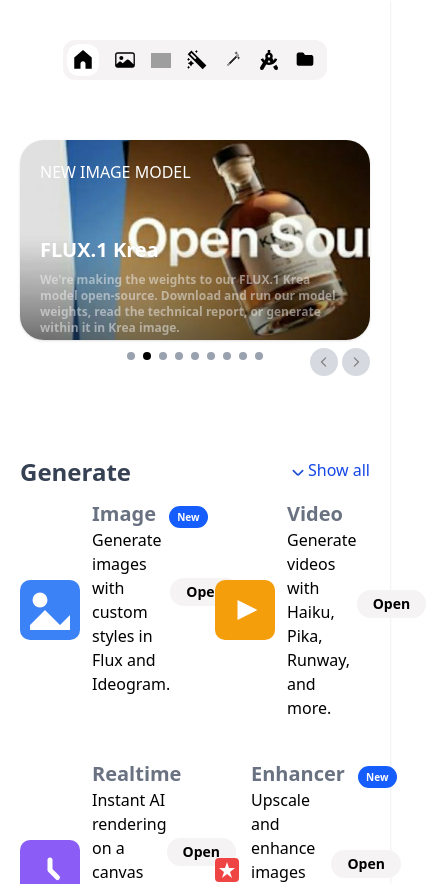
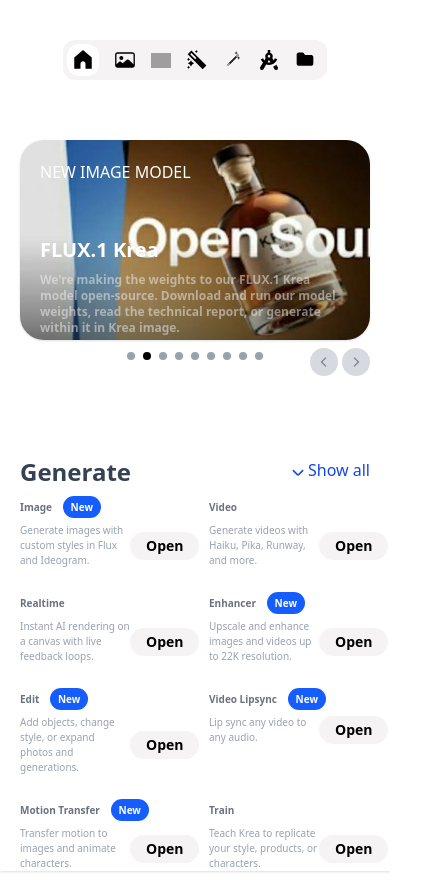
Before and after one commit to Kcfreshz/Krea-Ai-Clone, a Next.js app: page / in a window 390 px wide. Shown: the top 884 px of the page, 439 px wide, since content can reach past the window. Built offline with nearby package versions, Linux system fonts and the light colour scheme; grey boxes are pictures that could not be loaded.

Commit message:
Action component made more responsive, when after deployment noticed it wasn't that responsive.

```diff
--- a/components/Actions.tsx
+++ b/components/Actions.tsx
@@ -17,18 +17,19 @@
           <span className="-mt-1">Show all</span>
         </div>
       </div>
-      <section className="grid grid-cols-2 md:grid-cols-4 gap-10 w-full">
+      <section className="grid grid-cols-2 md:grid-cols-4 gap-7 w-full">
         {actionData.map((action) => (
-          <div key={action.id} className="flex ">
-            <div className="flex gap-3">
+          <div key={action.id}>
+            <div className="flex gap-2">
               <Image
                 src={action.imgSrc}
                 alt={action.title}
-                width={60}
-                height={60}
+                width={40}
+                height={40}
+                className="hidden md:block"
               />
-              <div className="">
-                <h5 className="text-xl font-bold text-gray-500">
+              <div className="flex-1">
+                <h5 className="text-[10px] sm:text-sm font-bold text-gray-500 mb-2 md:mb-0">
                   {action.title}{" "}
                   {action.featured && (
                     <span className="text-white ml-2 py-1 px-2 text-[10px] font-semibold   rounded-full bg-blue-600">
@@ -37,11 +38,13 @@
                   )}
                 </h5>
                 <div className="flex justify-between items-center">
-                  <p className="w-[70%]">{action.description}</p>
+                  <p className="w-[110px] sm:w-[200px] sm:text-[12px] text-[10px] text-gray-400">
+                    {action.description}
+                  </p>
 
                   <Link
                     href=""
-                    className="-mt-10 py-1 px-4 text-sm font-semibold   rounded-full bg-[#f5f3f3]  cursor-pointer"
+                    className="-mt-0 sm:-mt-10 py-1 px-4 text-sm font-semibold   rounded-full bg-[#f5f3f3]  cursor-pointer"
                   >
                     Open
                   </Link>
--- a/src/data/actionData.js
+++ b/src/data/actionData.js
@@ -38,7 +38,7 @@
     id: 6,
     title: "Video Lipsync",
     featured: "New",
-    description: "Lip sync any video to any audio in seconds.",
+    description: "Lip sync any video to any audio.",
     imgSrc: "/icons/lipsync.svg",
   },
   {
```
